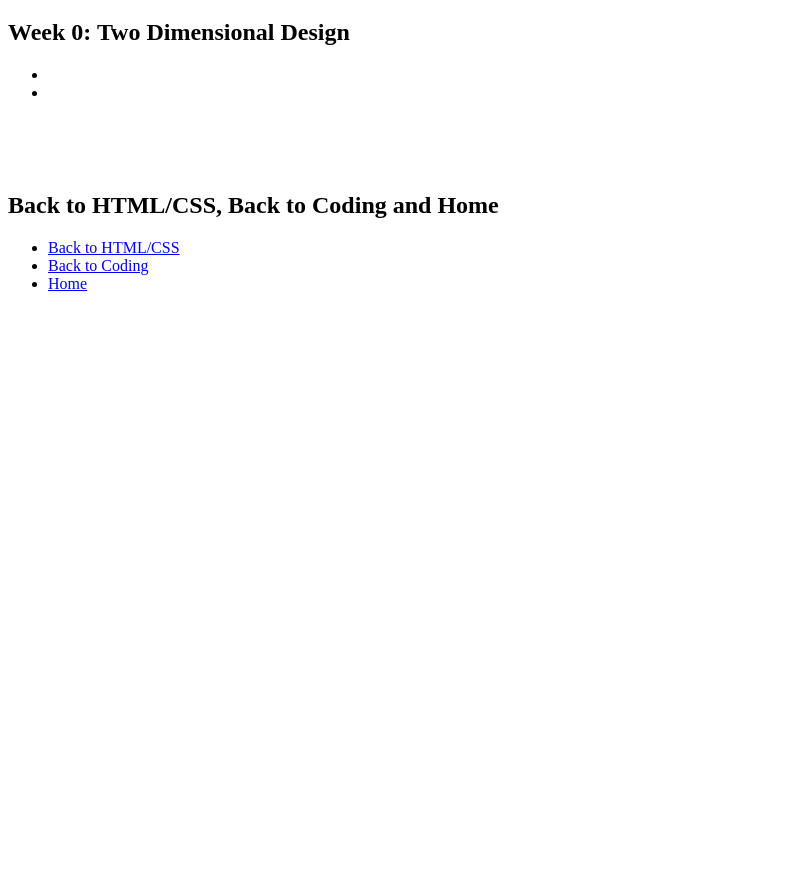
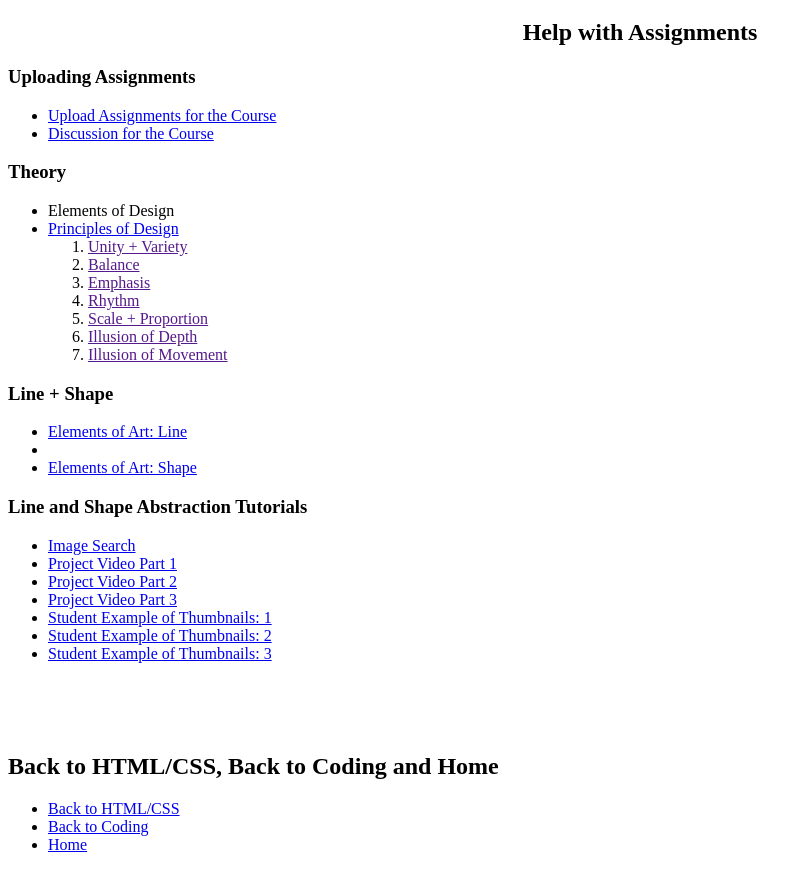
Before and after one commit to thecatsowl/CompanyWebSite, a plain HTML site: page 2dd0.html in a window 1280 px wide. Shown: the part 61-931 px from the top of the page, without its empty margins (0-812 px from the left). Before the commit the page ends 800 px from the top, so only its background shows below. Drawn offline with Linux system fonts and the light colour scheme.

Commit message:
Update 2dd0.html

```diff
--- a/2dd0.html
+++ b/2dd0.html
@@ -9,10 +9,40 @@
 	<body>
 		<h1>Week 0: Two Dimensional Design</h1>
 		<section>
-			<h2>Week 0: Two Dimensional Design</h2>
+			<h2 align="center">Help with Assignments</h2>
+			<h3>Uploading Assignments</h3>
 			<ul>
-				<li><a href=""></a></li>
-				<li><a href=""></a></li>
+				<li><a href="https://youtu.be/g6S20W7BIo8">Upload Assignments for the Course</a></li>
+				<li><a href="https://youtu.be/8CFeEdNA1Xg">Discussion for the Course</a></li>
+			</ul>
+			<h3>Theory</h3>
+			<ul>
+				<li><a href"elements.pdf">Elements of Design</a></li>
+				<li><a href="principles.pdf">Principles of Design</a></li>
+				<ol>
+					<li><a href="">Unity + Variety</a></li>
+					<li><a href="">Balance</a></li>
+					<li><a href="">Emphasis</a></li>
+					<li><a href="">Rhythm</a></li>
+					<li><a href="">Scale + Proportion</a></li>
+					<li><a href="">Illusion of Depth</a></li>
+					<li><a href="">Illusion of Movement</a></li>
+				</ol>
+			</ul>
+			<h3>Line + Shape</h3>
+			<ul>
+				<li><a href="https://youtu.be/BDePyEFT1gQ">Elements of Art: Line</a><li>
+				<li><a href="https://youtu.be/bJzGkZwkHt4">Elements of Art: Shape</a></li>
+			</ul>
+			<h3>Line and Shape Abstraction Tutorials</h3>
+			<ul>
+				<li><a href="https://youtu.be/uypn4qzH-Uk">Image Search</a></li>
+				<li><a href="https://youtu.be/YOhHdcE8AEI">Project Video Part 1</a></li>
+				<li><a href="https://youtu.be/ztzeiZacAJg">Project Video Part 2</a></li>
+				<li><a href="https://youtu.be/">Project Video Part 3</a></li>
+				<li><a href="studEx0.jpg">Student Example of Thumbnails: 1</a></li>
+				<li><a href="studEx1.jpg">Student Example of Thumbnails: 2</a></li>
+				<li><a href="studEx2.jpg">Student Example of Thumbnails: 3</a></li>
 			</ul>
 		</section>
 		<br>
```
